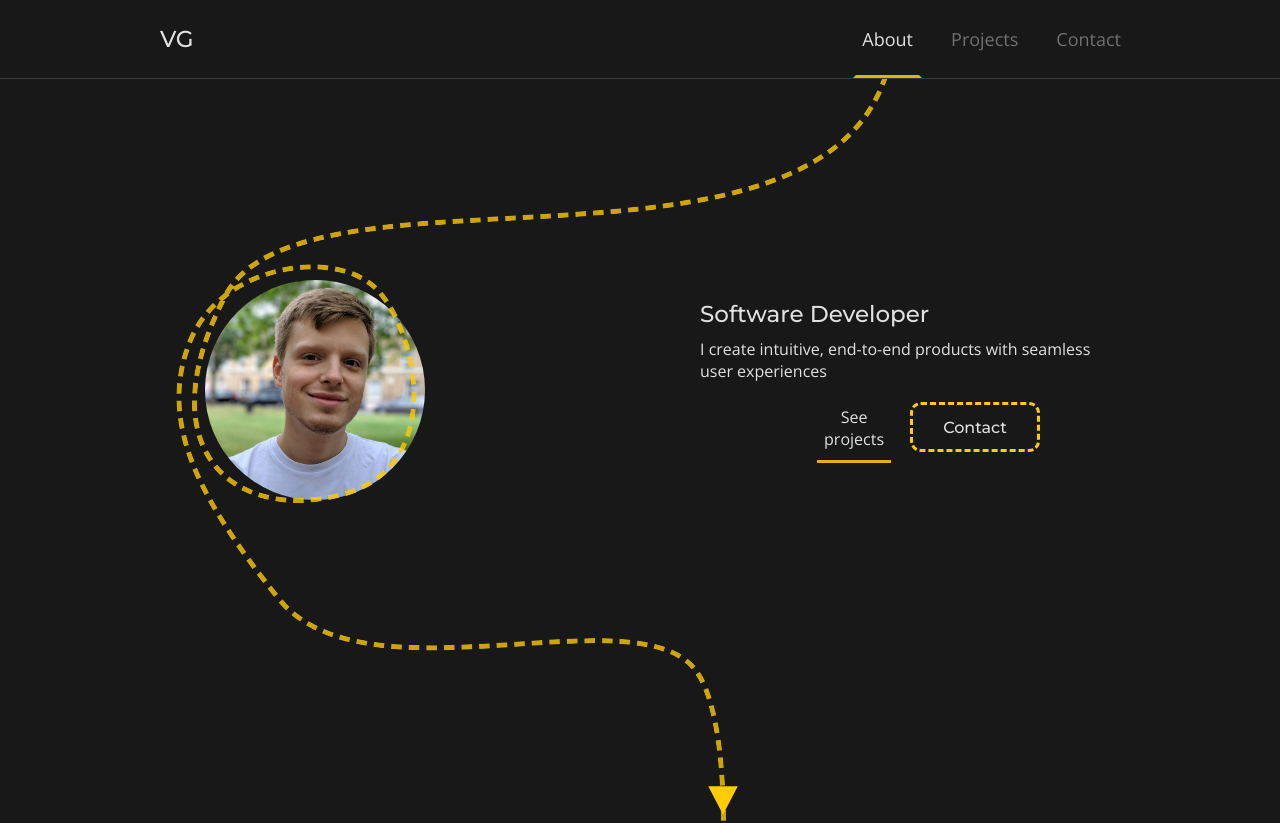
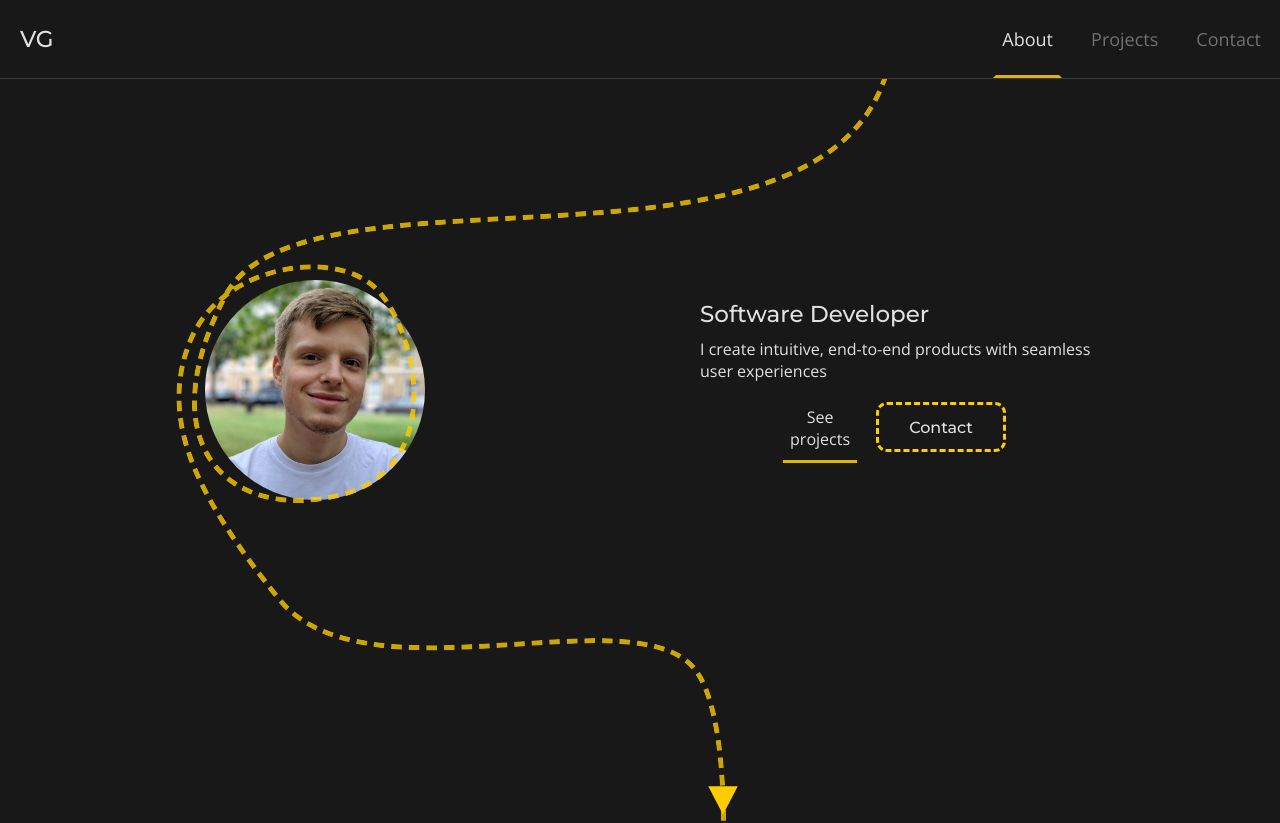
Before and after one commit to vadim-nest/vadim-nest.github.io, a React (Vite) app: page / in a window 1280 px wide. Shown: the top 823 px of the page. Built offline with nearby package versions, Linux system fonts and the light colour scheme; no server answers.

Commit message:
feat: fix for mobile

```diff
--- a/src/css/about.css
+++ b/src/css/about.css
@@ -22,10 +22,11 @@
 .about-buttons {
   display: flex;
   flex-direction: row-reverse;
+  justify-content: space-between;
   width: 80%;
   margin-left: auto;
   margin-top: 20px;
-  /* margin-right: auto; */
+  margin-right: auto;
 }
 
 .about-buttons .nav-button {
--- a/src/css/navbar.css
+++ b/src/css/navbar.css
@@ -8,7 +8,8 @@ nav {
 }
 
 #navbar {
-  max-width: 1000px;
+  width: 1000px;
+  max-width: 100vw;
   height: 7vh;
   margin-left: auto;
   margin-right: auto;
@@ -24,7 +25,7 @@ nav {
 
 #nav-buttons {
   display: flex;
-  max-width: 65%;
+  max-width: 65vw;
 }
 
 .nav-button {
```
